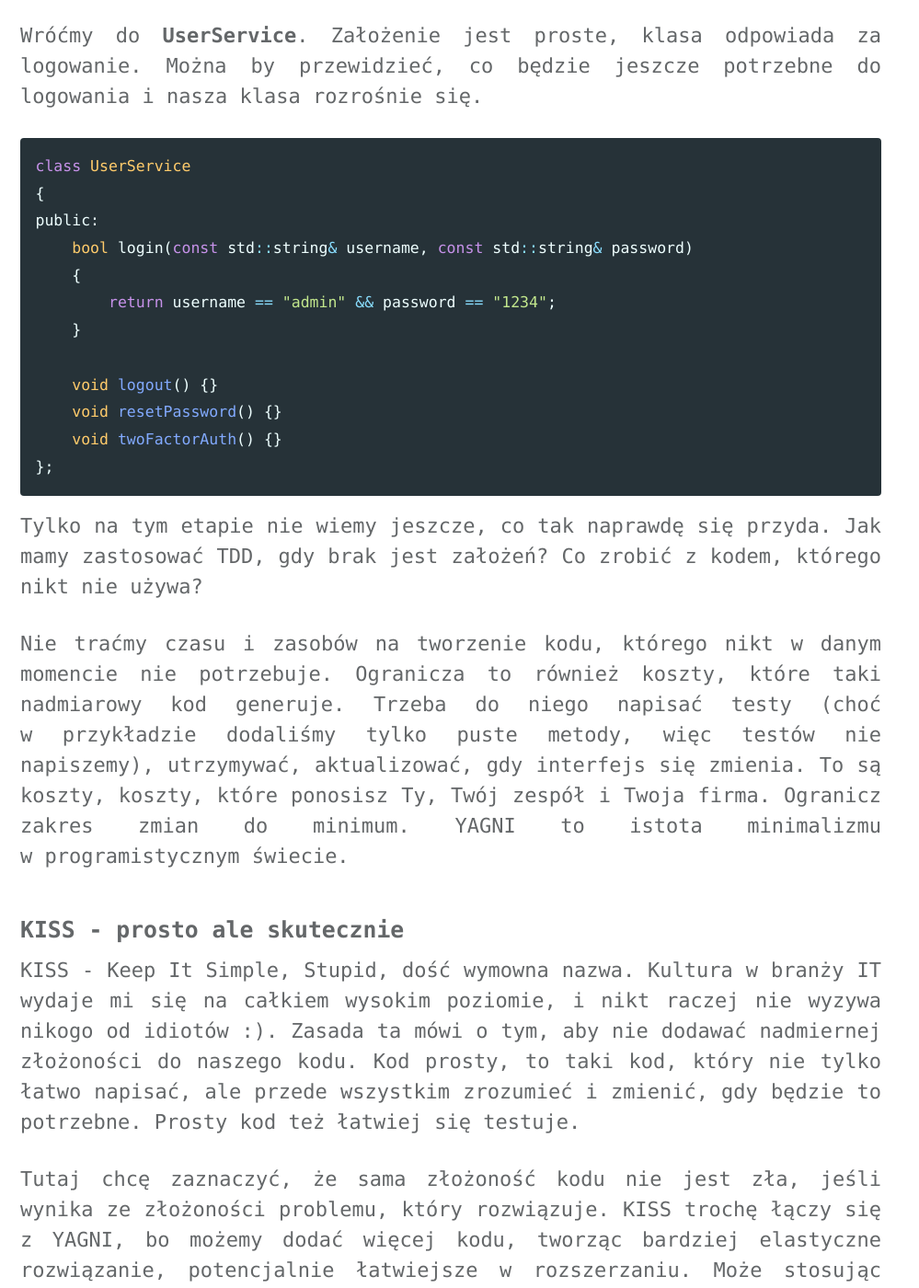
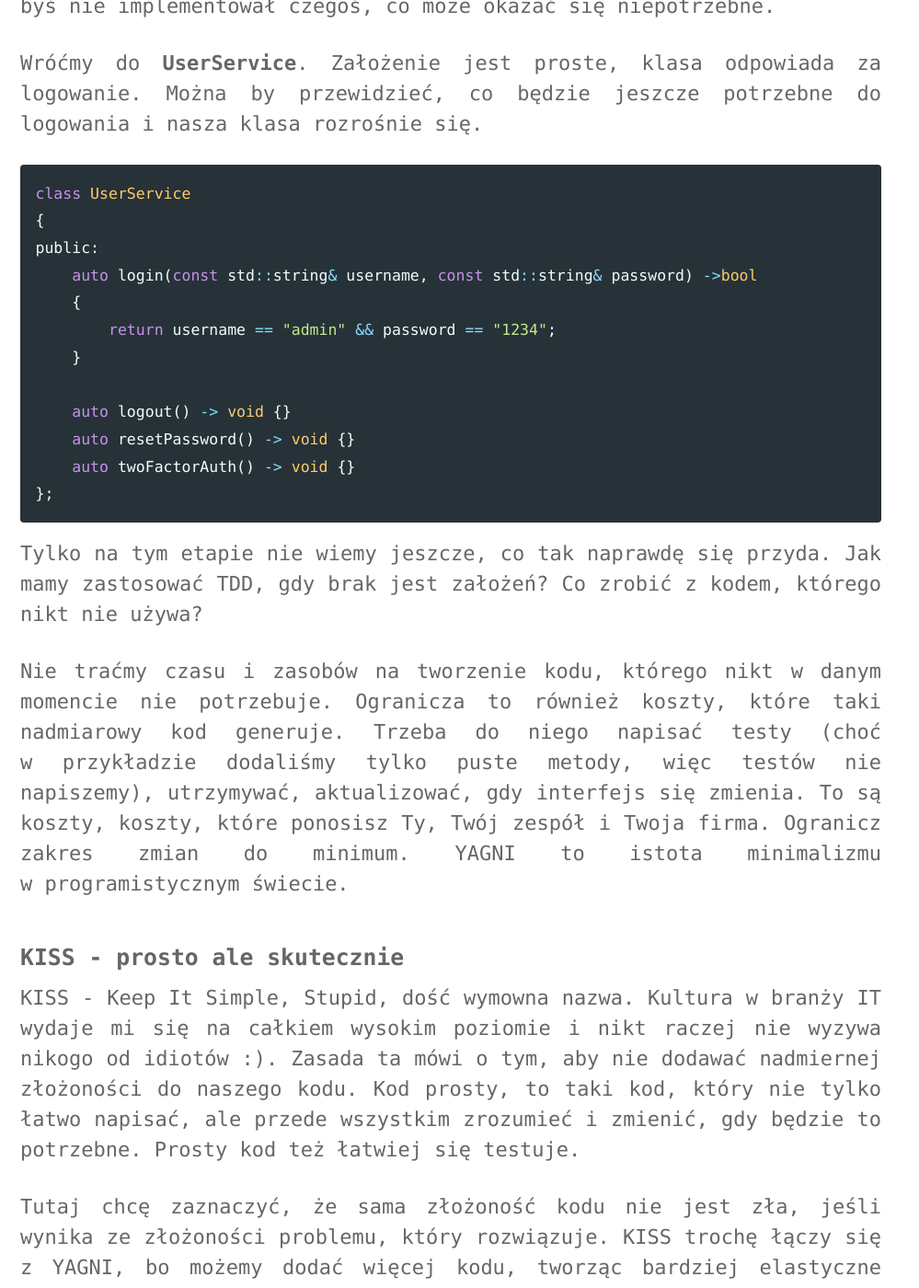
Before and after one commit to TadekBiela/cpptested, a Jekyll site: the page built from _posts/2025-11-17-dry-and-other-principles.md, in a window 1280 px wide and 1400 px high, scrolled down 6570 px. Shown: the whole window at 92% size, without its empty margins (0-999 px from the left). Built offline with Jekyll 4.4.1, drawn with Linux system fonts in a browser that asks for light colours; cached includes are drawn as plain includes; comment, search, counter and statistics services are not loaded; some of the changed text lies outside the part shown.

Commit message:
Small corrections in dry post

````diff
--- a/_posts/2025-11-17-dry-and-other-principles.md
+++ b/_posts/2025-11-17-dry-and-other-principles.md
@@ -31,7 +31,7 @@
 DRY - Don't Repeat Yourself - unikaj powielania wiedzy. Zasada ta jest prosta, jeśli widzisz w&nbsp;swoim kodzie ciągle powtarzające się linijki, to&nbsp;należy je odpowiednio nazwać i&nbsp;przenieść do funkcji lub metody, w&nbsp;zależności od kontekstu. Dzięki temu, gdy&nbsp;przyjdzie czas na zmianę (a&nbsp;z&nbsp;pewnością przyjdzie), będziemy musieli edytować tylko jedno miejsce, a&nbsp;nie wiele. Unikniemy sytuacji, gdy&nbsp;trzeba zmienić kod w&nbsp;kilku miejscach i&nbsp;o&nbsp;którymś zapomnimy. Daje nam to również możliwość zwiększenia czytelności naszego kodu. Nowa funkcja czy metoda musi mieć nazwę, warto, by&nbsp;była ona wyjaśniająca, tłumaczyła w&nbsp;krótki sposób, co&nbsp;robi wewnątrz.
 
 ```cpp
-Money calculateSalary(const Employee& employee)
+auto calculateSalary(const Employee& employee) -> Money
 {
     if(18 <= employee.getAge())
     {
@@ -43,7 +43,7 @@
     }
 }
 
-int freeDays(const Employee& employee)
+auto freeDays(const Employee& employee) -> int
 {
     if(18 <= employee.getAge())
     {
@@ -59,13 +59,13 @@
 Widać tutaj powtórzenie, **"18&nbsp;<=&nbsp;employee.getAge()"**. Jest to pewien element wiedzy biznesowej. Jeśli pracownik jest niepełnoletni, to&nbsp;jego wynagrodzenie i&nbsp;liczba dni wolnych jest inna. Spróbujmy to lepiej wyrazić i&nbsp;zastosować DRY.
 
 ```cpp
-bool isAdult(const Employee& employee)
+auto isAdult(const Employee& employee) -> bool
 {
     const unsigned adultAge { 18 };
     return adultAge <= employee.getAge();
 }
 
-Money calculateSalary(const Employee& employee)
+auto calculateSalary(const Employee& employee) -> Money
 {
     if(isAdult(employee))
     {
@@ -77,7 +77,7 @@
     }
 }
 
-int freeDays(const Employee& employee)
+auto freeDays(const Employee& employee) -> int
 {
     if(isAdult(employee))
     {
@@ -98,23 +98,24 @@
 class UserService
 {
 public:
-    bool login(const std::string& username, const std::string& password)
+    auto login(const std::string& username, const std::string& password) -> bool
     {
         return username == "admin" && password == "1234";
     }
 };
 
-void checkLogin(UserService& service,
+auto checkLogin(UserService& service,
                 const std::string& user,
                 const std::string& pass,
-                bool expected)
+                bool expected) -> void
 {
     EXPECT_EQ(expected, service.login(user, pass));
 }
 
 TEST(UserServiceTest, AllLogins)
 {
-    UserService service;
+    UserService service {};
+
     checkLogin(service, "admin", "1234", true);
     checkLogin(service, "admin", "wrong", false);
     checkLogin(service, "user", "1234", false);
@@ -172,14 +173,14 @@
 class UserService
 {
 public:
-    bool login(const std::string& username, const std::string& password)
+    auto login(const std::string& username, const std::string& password) ->bool
     {
         return username == "admin" && password == "1234";
     }
 
-    void logout() {}
-    void resetPassword() {}
-    void twoFactorAuth() {}
+    auto logout() -> void {}
+    auto resetPassword() -> void {}
+    auto twoFactorAuth() -> void {}
 };
 ```
 
@@ -189,7 +190,7 @@
 
 ### KISS - prosto ale skutecznie
 
-KISS - Keep It Simple, Stupid, dość wymowna nazwa. Kultura w&nbsp;branży IT wydaje mi się na całkiem wysokim poziomie, i&nbsp;nikt raczej nie wyzywa nikogo od idiotów :). Zasada ta mówi o&nbsp;tym, aby&nbsp;nie dodawać nadmiernej złożoności do naszego kodu. Kod prosty, to&nbsp;taki kod, który nie tylko łatwo napisać, ale&nbsp;przede wszystkim zrozumieć i&nbsp;zmienić, gdy&nbsp;będzie to potrzebne. Prosty kod też łatwiej się testuje.
+KISS - Keep It Simple, Stupid, dość wymowna nazwa. Kultura w&nbsp;branży IT wydaje mi się na całkiem wysokim poziomie i&nbsp;nikt raczej nie wyzywa nikogo od idiotów :). Zasada ta mówi o&nbsp;tym, aby&nbsp;nie dodawać nadmiernej złożoności do naszego kodu. Kod prosty, to&nbsp;taki kod, który nie tylko łatwo napisać, ale&nbsp;przede wszystkim zrozumieć i&nbsp;zmienić, gdy&nbsp;będzie to potrzebne. Prosty kod też łatwiej się testuje.
 
 Tutaj chcę zaznaczyć, że&nbsp;sama złożoność kodu nie jest zła, jeśli wynika ze złożoności problemu, który rozwiązuje. KISS trochę łączy się z&nbsp;YAGNI, bo&nbsp;możemy dodać więcej kodu, tworząc bardziej elastyczne rozwiązanie, potencjalnie łatwiejsze w&nbsp;rozszerzaniu. Może stosując jakiś wzorzec projektowy.
 
@@ -202,22 +203,22 @@
 {
 public:
     virtual ~IValidator() = default;
-    virtual bool validate(const std::string& value) const = 0;
+    virtual auto validate(const std::string& value) const -> bool = 0;
 };
 
 class EmailValidator : public IValidator
 {
 public:
-    bool validate(const std::string& value) const override
+    auto validate(const std::string& value) const override -> bool
     {
-        return value.find('@') != std::string::npos;
+        return value.contains('@');
     }
 };
 
 class PasswordValidator : public IValidator
 {
 public:
-    bool validate(const std::string& value) const override
+    auto validate(const std::string& value) const override -> bool
     {
         return 8 <= value.size();
     }
@@ -232,7 +233,7 @@
           passwordValidator(std::move(inputPasswordValidator))
     {}
 
-    bool registerUser(const std::string& email, const std::string& password)
+    auto registerUser(const std::string& email, const std::string& password) -> bool
     {
         return emailValidator->validate(email) && passwordValidator->validate(password);
     }
@@ -249,7 +250,7 @@
 class UserService
 {
 public:
-    bool registerUser(const std::string& email, const std::string& password)
+    auto registerUser(const std::string& email, const std::string& password) -> bool
     {
         if (email.find('@') == std::string::npos)
             return false;
@@ -288,7 +289,7 @@
 class FileWriter
 {
 public:
-    void write(const std::string& path, const std::string& data)
+    auto write(const std::string& path, const std::string& data) -> void
     {
         std::ofstream file(path);
         if (!file.is_open())
@@ -309,7 +310,7 @@
 class FileWriter
 {
 public:
-    void write(const std::string& path, const std::string& data)
+    auto write(const std::string& path, const std::string& data) -> void
     {
         std::ofstream file(path);
         if (!file.is_open())
@@ -337,7 +338,7 @@
 class Report
 {
 public:
-    std::string generate() const
+    auto generate() const -> std::string
     {
         return "Daily report data";
     }
@@ -346,7 +347,7 @@
 class EmailClient
 {
 public:
-    void send(const std::string& recipient, const std::string& content)
+    auto send(const std::string& recipient, const std::string& content) -> void
     {
         std::cout << "Sending email to " << recipient << " with content:\n"
                   << content << "\n";
@@ -356,7 +357,7 @@
 class Config
 {
 public:
-    static std::string getDefaultRecipient()
+    static auto getDefaultRecipient() -> std::string
     {
         return "admin@example.com";
     }
@@ -365,16 +366,16 @@
 class ReportService
 {
 public:
-    void sendReport(const std::string& customRecipient = "")
+    auto sendReport(const std::string& customRecipient = "") -> void
     {
         // użycie argumentu metody
-        std::string recipient = customRecipient.empty()
+        std::string recipient { customRecipient.empty()
             ? Config::getDefaultRecipient()  // globalne źródło wiedzy
-            : customRecipient;
+            : customRecipient };
 
         // stworzenie i użycie obiektu lokalnego
         Report report;
-        std::string content = report.generate();
+        const std::string content { report.generate() };
 
         // wysłanie raportu przez własne pole emailClient
         emailClient.send(recipient, reportTitle + "\n" + content);
@@ -401,7 +402,7 @@
 Wewnątrz tej metody nie powinno być kolejnego, nieco krótszego łańcucha tylko coś w&nbsp;tym rodzaju.
 
 ```cpp
-std::string Order::getCustomerCityName() const
+auto Order::getCustomerCityName() const -> std::string
 {
     return customer.getCityName();
 }
@@ -424,13 +425,14 @@
 {
 public:
     virtual ~Shape() = default;
-    virtual void draw() = 0;
+    virtual auto draw() -> void = 0;
 };
 
 class Rectangle : public Shape
 {
 public:
-    void draw() override
+    virtual ~Rectangle() = default;
+    virtual auto draw() override -> void
     {
         std::cout << "Drawing rectangle\n";
     }
@@ -443,7 +445,7 @@
         : color(inputColor)
     {}
 
-    void draw() override
+    auto draw() override -> void
     {
         std::cout << "Drawing " << color << " rectangle\n";
     }
@@ -463,7 +465,7 @@
         : shape(inputShape), color(inputColor)
     {}
 
-    void draw() override
+    auto draw() override -> void
     {
         std::cout << "Drawing " << color << " ";
         shape.draw();
````
Also changed, not shown: other parts of _posts/2025-11-17-dry-and-other-principles.md (+6 -6 lines).
